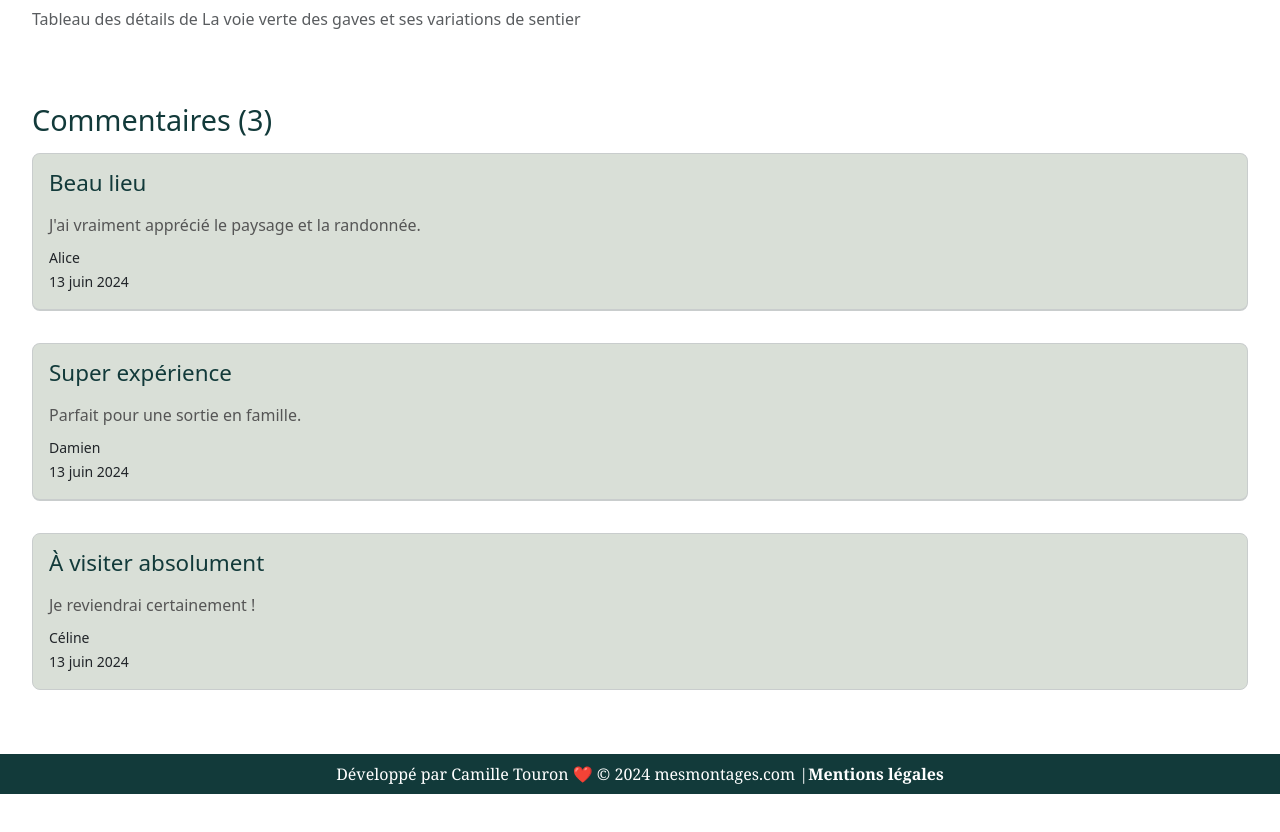
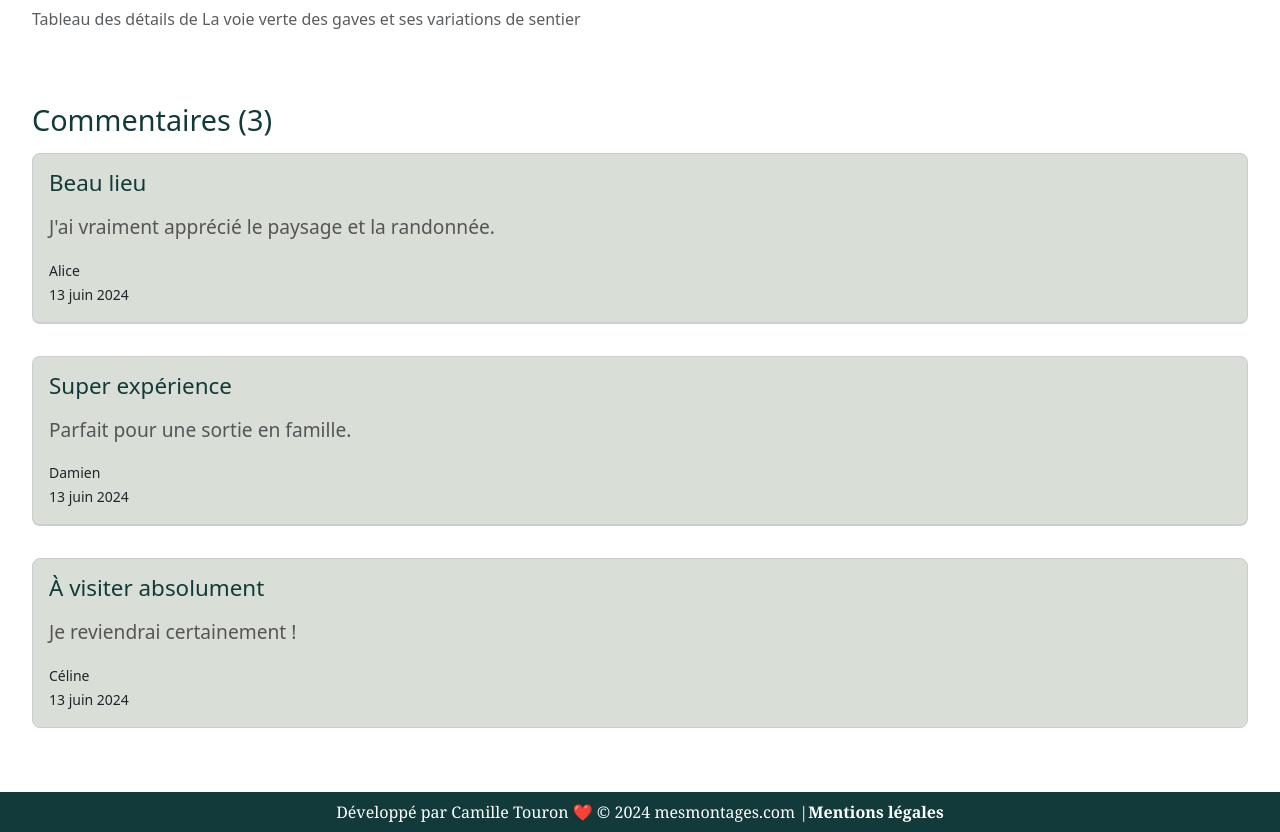
Before and after one commit to CamilleTouron/BLOG_REACT, a React (Create React App) app: page /details/0 in a window 1280 px wide. Shown: the part 706-1538 px from the top of the page. Before the commit the page ends 1500 px from the top, so only its background shows below. Built offline with nearby package versions, Linux system fonts and the light colour scheme.

Commit message:
Dernières corrections

```diff
--- a/src/App.css
+++ b/src/App.css
@@ -206,7 +206,7 @@ button {
     width: 100%;
 }
 
-#comment {
+.comment {
     margin-bottom: 2rem;
     padding: 1rem;
     background-color: #d9dfd7;
@@ -214,29 +214,29 @@ button {
     border-radius: 0.5rem;
 }
 
-#comment h2 {
+.comment h2 {
     font-size: 1.8rem;
     margin-bottom: 0.5rem;
     color: #123A3A;
 }
 
-#comment p {
+.comment p {
     font-size: 1rem;
     margin-bottom: 0.5rem;
     color: #555;
 }
 
-#comment .author {
+.comment .author {
     font-size: 0.9rem;
     color: #777;
 }
 
-#comment-divider {
+.comment-divider {
     margin-top: 2rem;
     border-top: 1px solid #c9cdcd;
 }
 
-#comment:not(:last-child) {
+.comment:not(:last-child) {
     border-bottom: 2px solid #c9cdcd;
     padding-bottom: 1rem;
 }
--- a/src/components/Card.js
+++ b/src/components/Card.js
@@ -74,19 +74,15 @@ const Card = () => {
                     </tfoot>
                 </table>
             </article>
-            <section id="comments">
+            <aside id="comments">
                 <h2>Commentaires ({card.comments.length})</h2>
                 {card.comments.length > 0 ? (
                     card.comments.map((comment, index) => (
-                        <article id="comment" key={index}>
+                        <article className="comment" key={index}>
                             <h3>{comment.title}</h3>
                             <p>{comment.content}</p>
                             <small>{comment.author}</small>
-                            <div aria-label={new Intl.DateTimeFormat('fr-FR', {
-                                year: 'numeric',
-                                month: 'long',
-                                day: 'numeric'
-                            }).format(new Date(comment.date))}>
+                            <div>
                                 <small>
                                     {new Intl.DateTimeFormat('fr-FR', {
                                         year: 'numeric',
@@ -100,7 +96,7 @@ const Card = () => {
                 ) : (
                     <p>No comments yet.</p>
                 )}
-            </section>
+            </aside>
         </section>
     );
 };
--- a/src/components/Navbar.js
+++ b/src/components/Navbar.js
@@ -19,7 +19,7 @@ const NavbarComponent = ({isLogin, setIsLogin}) => {
     }, [isLogin]);
 
     return (
-        <div id="navbar" color="light" light expand="md">
+        <div id="navbar">
             <a href={"/"} aria-label={"Logo qui redirige vers la page d'accueil"}><img src={logo} alt="Logo de mesmontagnes.com" className="logo" draggable={false}/></a>
             <p id={"site-title"}>Mes Montagnes</p>
             <nav className="button-container">
```
